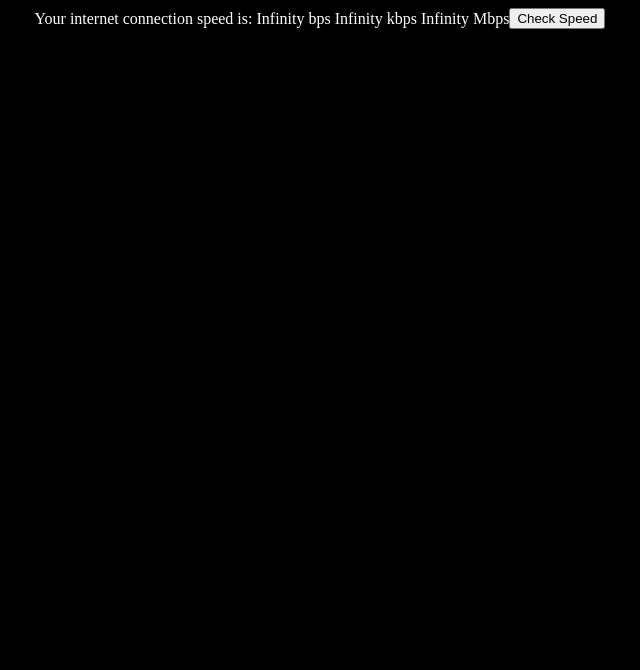
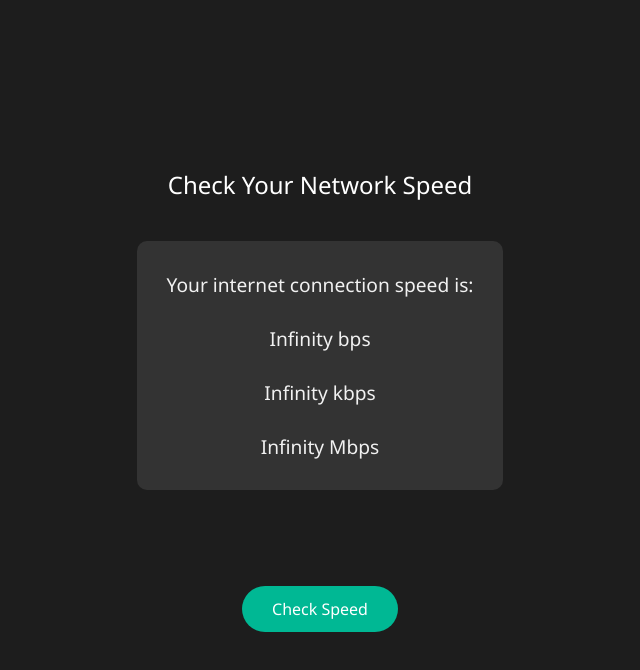
Before and after one commit to shivangitiwari8/speedcheck, a plain HTML site: page index.html in a window 1280 px wide. Both pictures are taken after a click on the button "Check Speed". Shown: the whole page, without its empty margins (320-960 px from the left). Drawn offline with Linux system fonts and the light colour scheme.

Commit message:
Update index.html

```diff
--- a/index.html
+++ b/index.html
@@ -1,71 +1,122 @@
 <!DOCTYPE html>
-<html>
+<html lang="en">
 
 <head>
-    <title>
-        To detect network speed using JavaScript
-    </title>
-
+    <meta charset="UTF-8">
+    <meta name="viewport" content="width=device-width, initial-scale=1.0">
+    <title>Network Speed Detection</title>
 
     <style>
-
-            body{
-                background-color: black;
-                display: flex;
-                align-items: center;
-                justify-content: center;
-                color: white;
+        * {
+            margin: 0;
+            padding: 0;
+            box-sizing: border-box;
+            font-family: 'Segoe UI', Tahoma, Geneva, Verdana, sans-serif;
         }
 
+        body {
+            background-color: #1d1d1d;
+            color: white;
+            display: flex;
+            flex-direction: column;
+            justify-content: center;
+            align-items: center;
+            height: 100vh;
+            font-size: 18px;
+            text-align: center;
+        }
+
+        #container {
+            font-size: 1.5rem;
+            margin-bottom: 20px;
+            font-weight: 300;
+        }
+
+        button {
+            background-color: #00b894;
+            border: none;
+            padding: 12px 30px;
+            color: white;
+            font-size: 1rem;
+            cursor: pointer;
+            border-radius: 50px;
+            transition: all 0.3s ease-in-out;
+        }
+
+        button:hover {
+            background-color: #00cec9;
+            transform: scale(1.1);
+        }
+
+        button:active {
+            background-color: #00b894;
+            transform: scale(1);
+        }
+
+        /* Add smooth transition for the text display */
+        .speed-display {
+            font-size: 1.2rem;
+            color: #f1f1f1;
+            margin-top: 20px;
+            padding: 30px;
+            background-color: #333;
+            border-radius: 10px;
+            display: inline-block;
+            opacity: 0;
+            transition: opacity 0.4s ease-in-out;
+        }
+
+        .speed-display.show {
+            opacity: 1;
+        }
     </style>
 
 </head>
 
 <body>
 
-
-    <div id="container">Speed</div>
-    <button onclick="fun1()">Check Speed</button>
-
-
+    <div>
+        <div id="container">Check Your Network Speed</div>
+        <div id="speedDisplay" class="speed-display"></div><br><br><br><br><br>
+        <button onclick="checkSpeed()">Check Speed</button>
+    </div>
 
     <script type="text/javascript">
-        function fun1(){
+        function checkSpeed() {
+            let userImageLink = "https://media.geeksforgeeks.org/wp-content/cdn-uploads/20200714180638/CIP_Launch-banner.png";
+            let time_start, end_time;
+            let downloadSize = 5616998; // in bytes
+            let downloadImgSrc = new Image();
 
-        let userImageLink =
-"https://media.geeksforgeeks.org/wp-content/cdn-uploads/20200714180638/CIP_Launch-banner.png";
-        let time_start, end_time;
-
-        // The size in bytes
-        let downloadSize = 5616998;
-        let downloadImgSrc = new Image();
+            // Adding cache-busting query parameter
+            let uniqueLink = userImageLink + "?t=" + new Date().getTime();
+            downloadImgSrc.src = uniqueLink;
 
             downloadImgSrc.onload = function () {
                 end_time = new Date().getTime();
                 displaySpeed();
             };
+
             time_start = new Date().getTime();
-        downloadImgSrc.src = userImageLink;
-
 
             function displaySpeed() {
                 let timeDuration = (end_time - time_start) / 1000;
                 let loadedBits = downloadSize * 8;
 
-            /* Converts a number into string
-               using toFixed(2) rounding to 2 */
                 let bps = (loadedBits / timeDuration).toFixed(2);
                 let speedInKbps = (bps / 1024).toFixed(2);
                 let speedInMbps = (speedInKbps / 1024).toFixed(2);
-            // alert("Your internet connection speed is: \n"
-            //     + bps + " bps\n" + speedInKbps
-            //     + " kbps\n" + speedInMbps + " Mbps\n");
-            let c = document.getElementById("container")
-            c.innerHTML = ("Your internet connection speed is: \n"+ bps + " bps\n" + speedInKbps+ " kbps\n" + speedInMbps + " Mbps\n");
+
+                let displayElement = document.getElementById("speedDisplay");
+                displayElement.classList.add("show");
+                displayElement.innerHTML = `Your internet connection speed is: <br> <br>
+                                            ${bps} bps <br> <br>
+                                            ${speedInKbps} kbps <br> <br>
+                                            ${speedInMbps} Mbps`;
             }
         }
+    </script>
 
-    </script>
 </body>
 
 </html>
```
Lines whose indentation alone changed are shown as unchanged.
